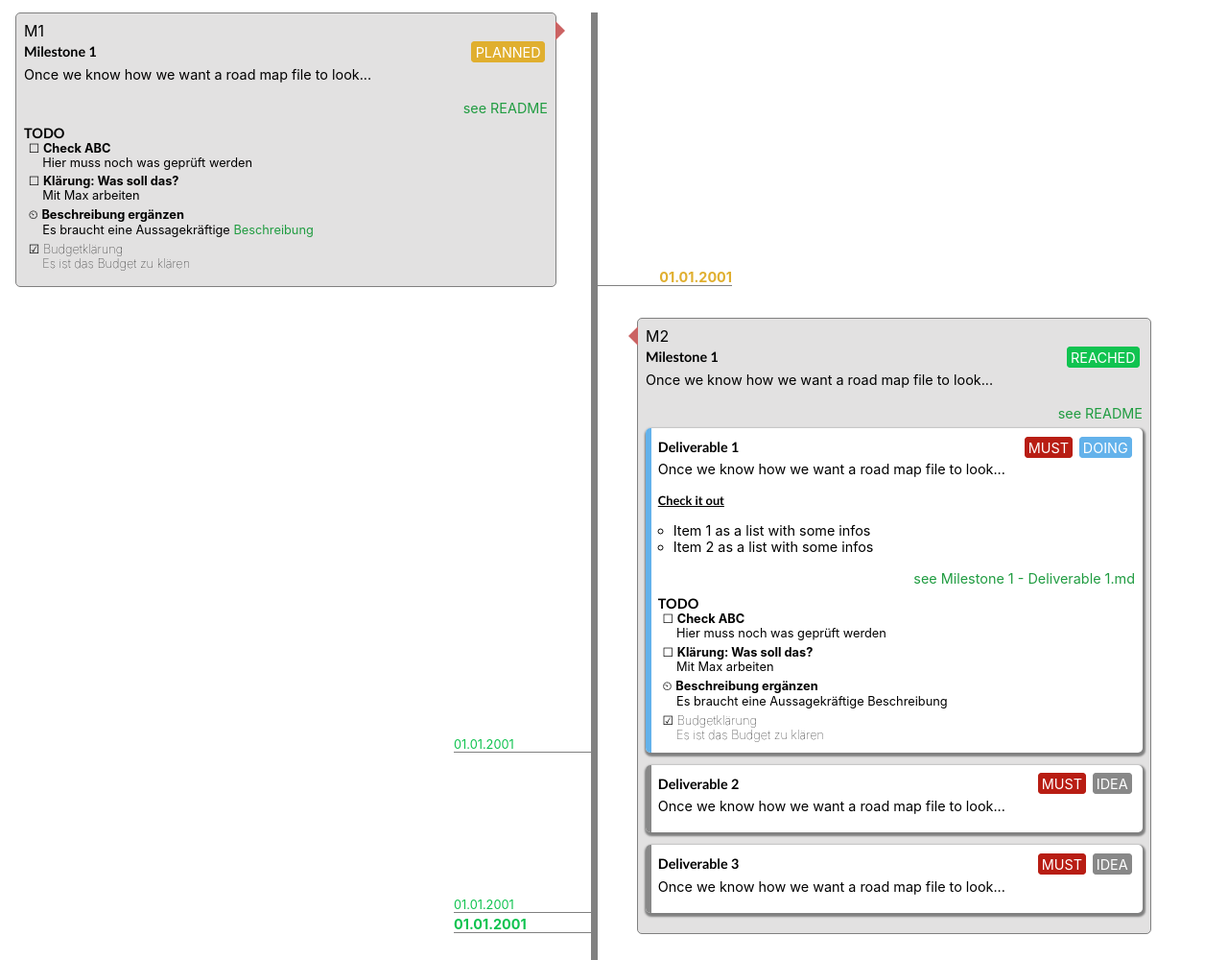
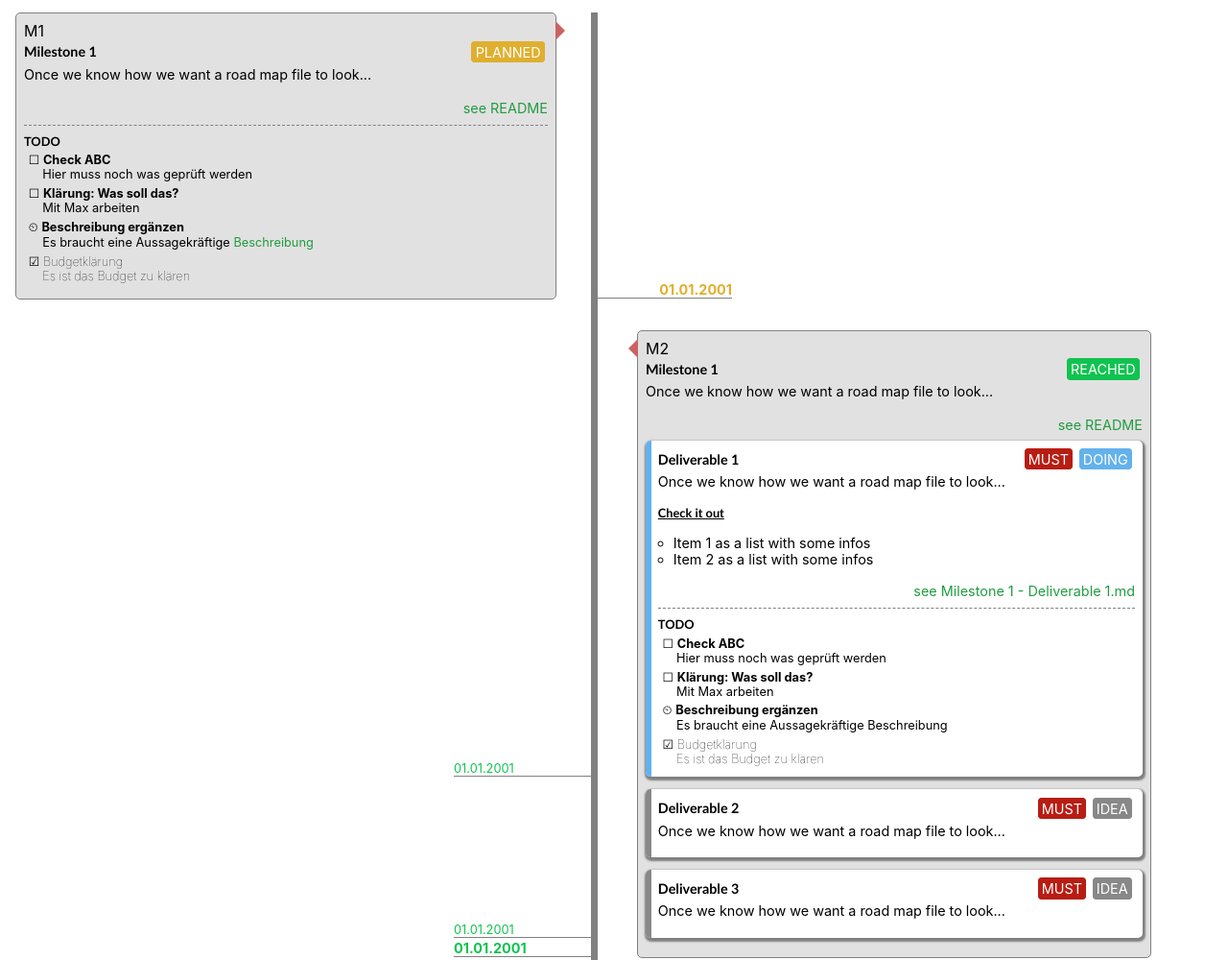
Before and after one commit to uroflavin/roadmap, a plain HTML site: page roadmap/roadmap_template.html in a window 1280 px wide. Shown: the part 1380-2380 px from the top of the page at 96% size. Drawn offline with Linux system fonts and the light colour scheme.

Commit message:
fix: todo headlines

```diff
--- a/roadmap/roadmap_template.html
+++ b/roadmap/roadmap_template.html
@@ -1080,7 +1080,7 @@ r-todo > r-description > p {
                 <r-description><p>Once we know how we want a road map file to look...</p></r-description>
                 <r-reference><a class="card-link" target="_blank" href="https://github.com/uroflavin/roadmap/blob/main/schema/roadmap.json">see README</a></r-reference>
                 <r-todos>
-                    <h4>TODO</h4>
+                    <h5>TODO</h5>
                     <r-todo id="m1-todo1" class="OPEN">
                         <r-title>Check ABC</r-title>
                         <r-description>Hier muss noch was geprüft werden</r-description>
@@ -1128,7 +1128,7 @@ r-todo > r-description > p {
                         </r-description>
                         <r-reference><a class="card-link" target="_blank" href="https://github.com/uroflavin/roadmap/blob/main/schema/roadmap.json">see Milestone 1 - Deliverable 1.md</a></r-reference>
                         <r-todos>
-                            <h4>TODO</h4>
+                            <h5>TODO</h5>
                             <r-todo id="m1-todo1" class="OPEN">
                                 <r-title>Check ABC</r-title>
                                 <r-description>Hier muss noch was geprüft werden</r-description>
@@ -1183,7 +1183,7 @@ r-todo > r-description > p {
                     <p>Duis autem vel eum iriure dolor in hendrerit.</p>
                 </r-description>
                 <r-todos>
-                    <h4>TODO</h4>
+                    <h5>TODO</h5>
                     <r-todo id="m1-todo1" class="OPEN">
                         <r-title>Check ABC</r-title>
                         <r-description>Hier muss noch was geprüft werden</r-description>
@@ -1218,7 +1218,7 @@ r-todo > r-description > p {
                         </r-description>
 
                         <r-todos>
-                            <h4>TODO</h4>
+                            <h5>TODO</h5>
                             <r-todo id="m1-todo1" class="OPEN">
                                 <r-title>Check ABC</r-title>
                                 <r-description>Hier muss noch was geprüft werden</r-description>
@@ -1948,7 +1948,7 @@ r-todo > r-description > p {
                     <r-description><p>Once we know how we want a road map file to look...</p></r-description>
                     <r-reference><a class="card-link" target="_blank" href="https://github.com/uroflavin/roadmap/blob/main/schema/roadmap.json">see Objective 1</a></r-reference>
                     <r-todos>
-                        <h4>TODO</h4>
+                        <h5>TODO</h5>
                         <r-todo id="m1-todo1" class="OPEN">
                             <r-title>Check ABC</r-title>
                             <r-description>Hier muss noch was geprüft werden</r-description>
@@ -1984,7 +1984,7 @@ r-todo > r-description > p {
                             </r-header>
                             <r-description><p>Once we know how we want a road map file to look...</p></r-description>
                             <r-todos>
-                                <h4>TODO</h4>
+                                <h5>TODO</h5>
                                 <r-todo id="m1-todo1" class="OPEN">
                                     <r-title>Check ABC</r-title>
                                     <r-description>Hier muss noch was geprüft werden</r-description>
```
